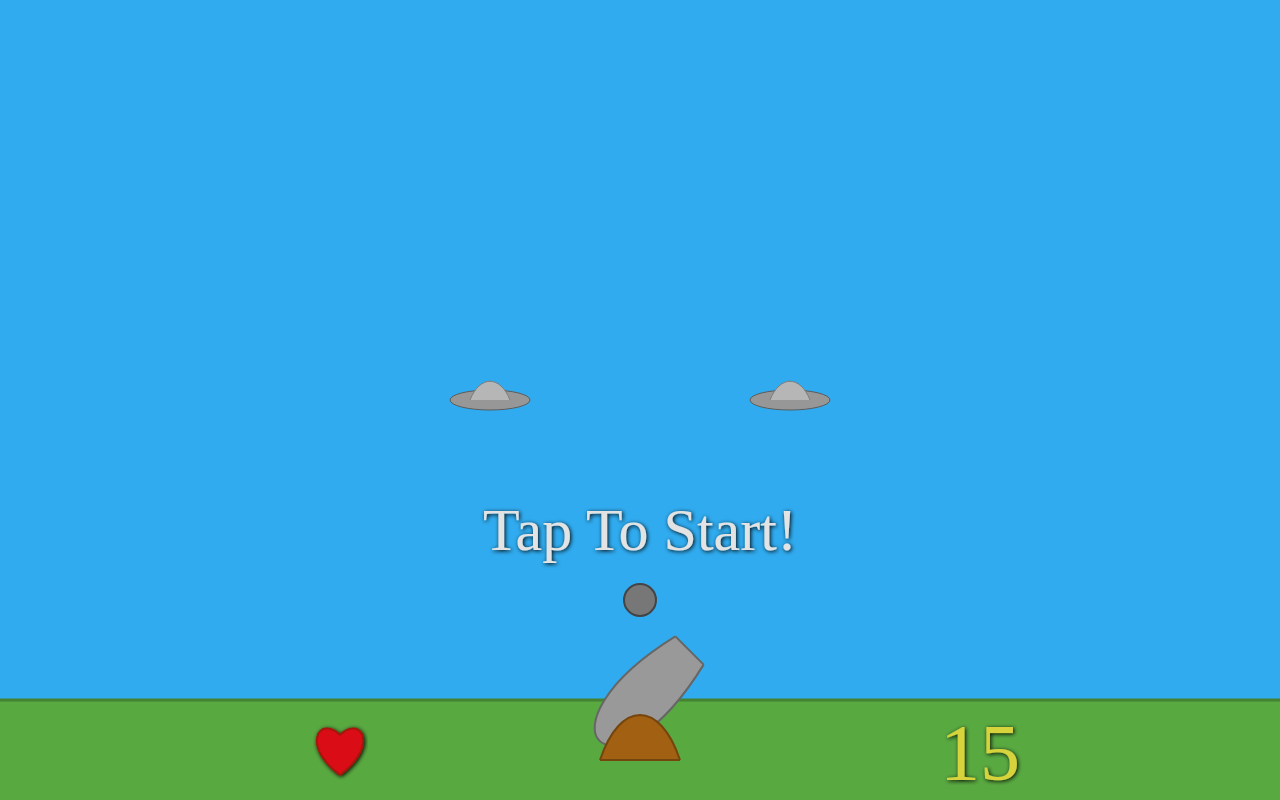
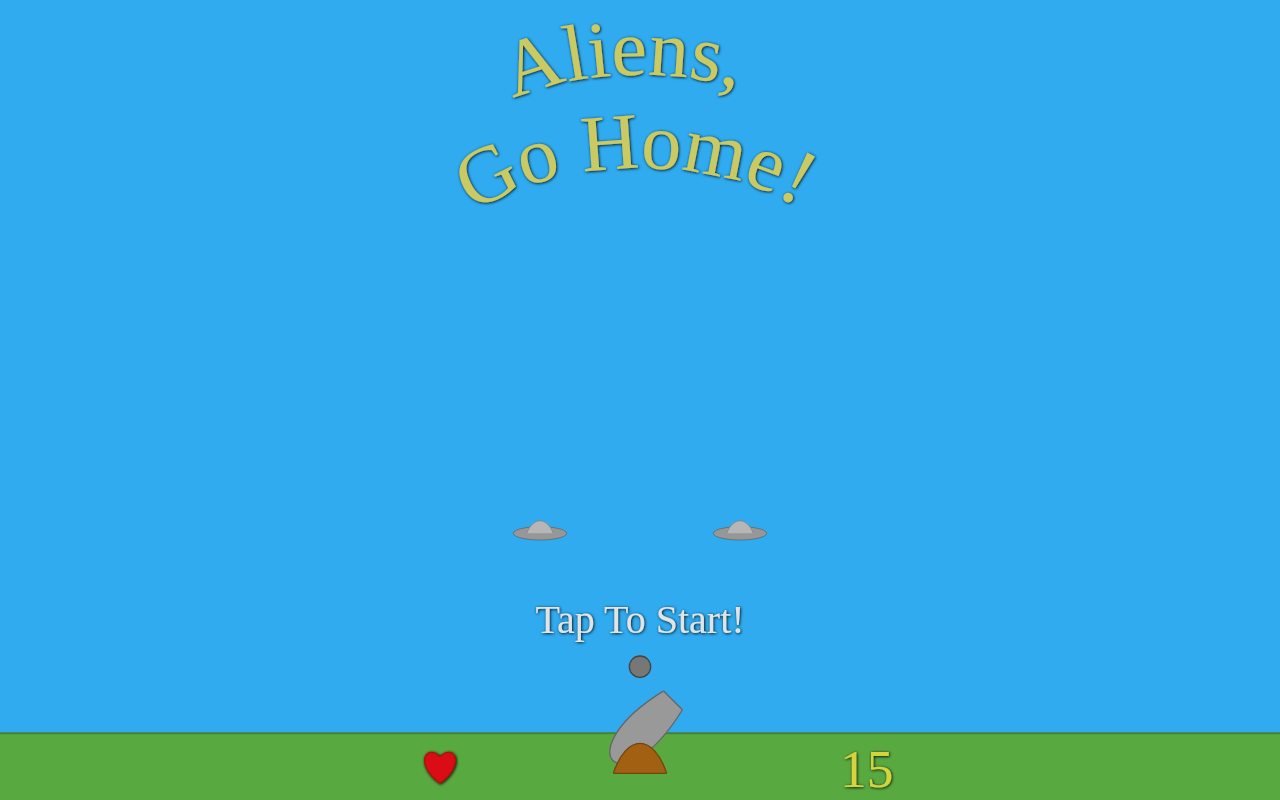
Before and after one commit to asim29/Multiplayer_Snake_Game, a React (Create React App) app: page / in a window 1280 px wide. Built offline with nearby package versions, Linux system fonts and the light colour scheme; a web font is replaced by a local one.

Commit message:
Fix vertical space issue

```diff
--- a/src/App.js
+++ b/src/App.js
@@ -10,6 +10,12 @@
     setInterval(() => {
         self.props.moveObjects(self.canvasMousePosition);
     }, 10);
+    window.onresize = () => {
+      const cnv = document.getElementById('aliens-go-home-canvas');
+      cnv.style.width = `${window.innerWidth}px`;
+      cnv.style.height = `${window.innerHeight}px`;
+    };
+    window.onresize();
   }
 
   trackMouse(event) {
--- a/src/components/Canvas.jsx
+++ b/src/components/Canvas.jsx
@@ -12,10 +12,11 @@
 import Title from './Title';
 
 const Canvas = (props) => {
+  const gameHeight = 1200;
   const viewBox = [window.innerWidth / -2,
-  							100 - window.innerHeight,
+  							100 - gameHeight,
   							window.innerWidth,
-  							window.innerHeight];
+  							gameHeight];
   return (
     <svg
       id="aliens-go-home-canvas"
```
